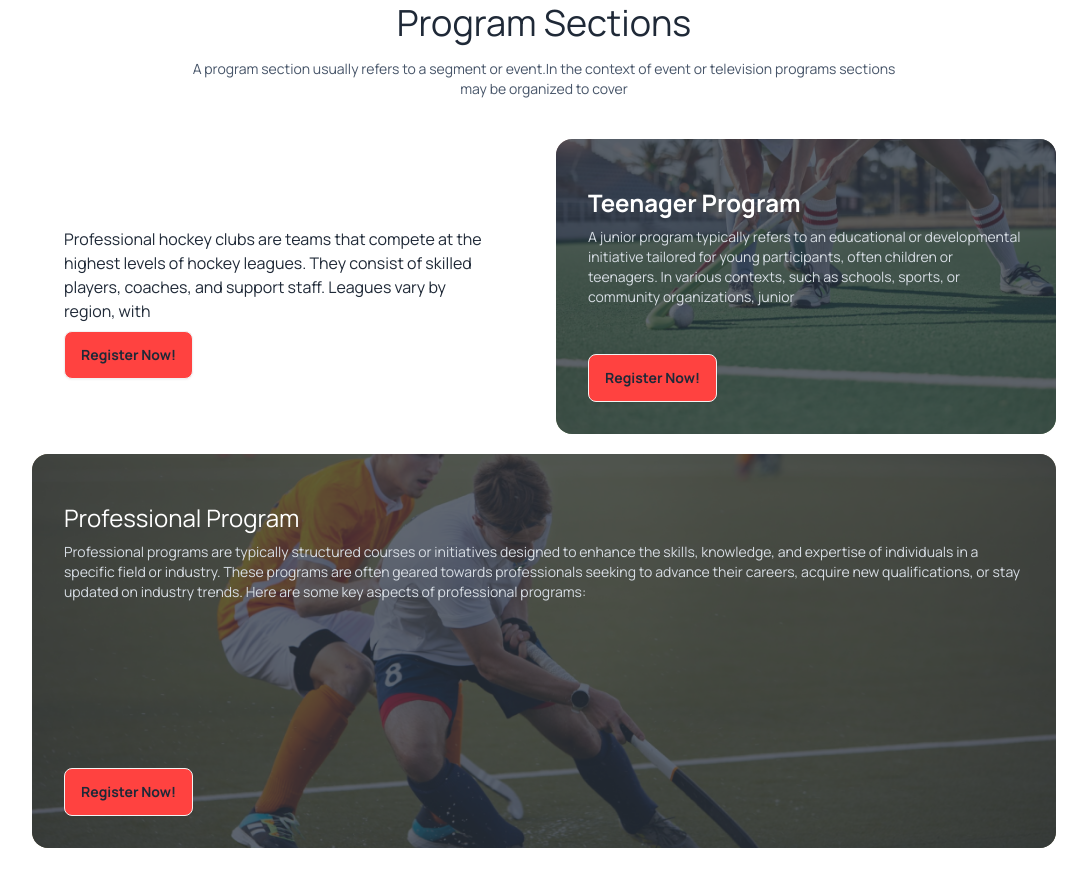
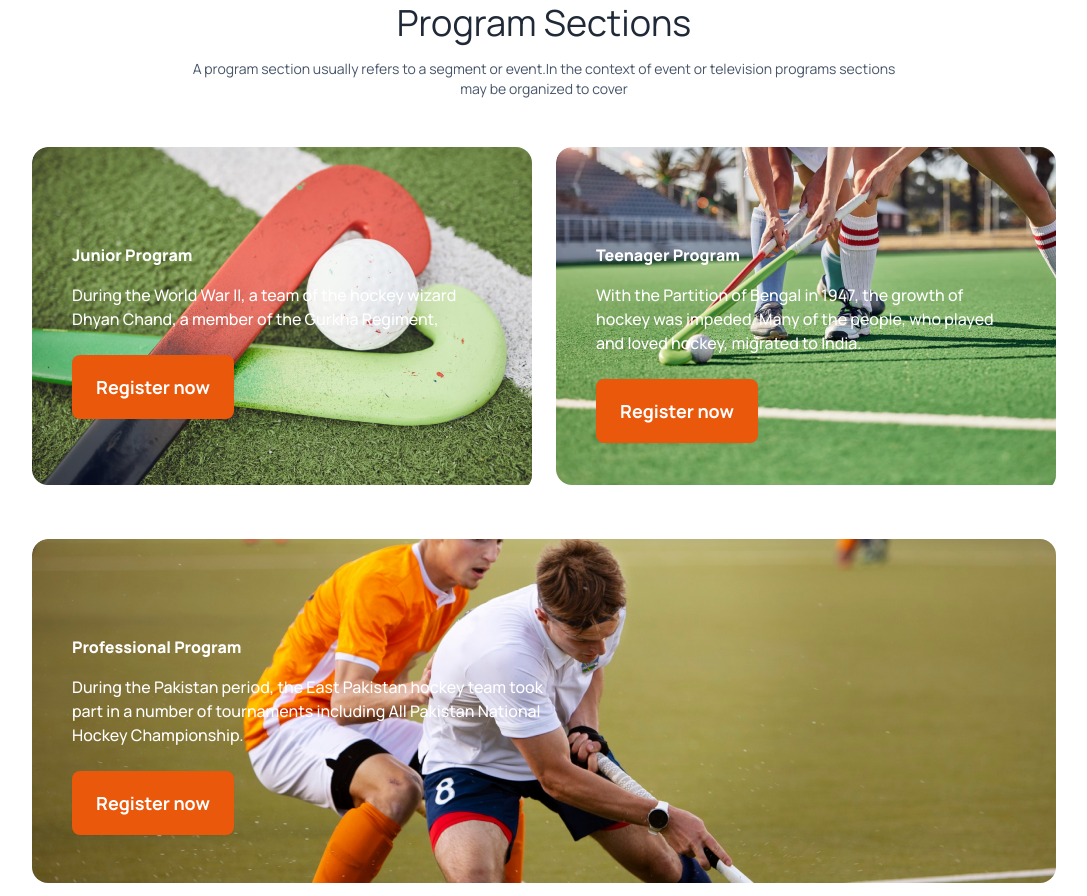
Before and after one commit to jritu4h/Hockeys-Club, a plain HTML site: page index.html in a window 1280 px wide. Shown: the part 1224-2120 px from the top of the page, without its empty margins (96-1183 px from the left). Drawn offline with nearby package versions, Linux system fonts and the light colour scheme.

Commit message:
added my all section

```diff
--- a/index.html
+++ b/index.html
@@ -119,7 +119,7 @@
             <div class=" bg-[#131318] rounded p-4 text-white ">
                 <div>
                     <h3 class="font-extrabold">Meet all the heroes from the field</h3>
-                    <p class="font-medium">Dit amet consectetur. Condimentum dignissim adipiscing <br> aliquam
+                    <p class="font-medium"> <br> aliquam
                         turpis
                         placerat dolor. Purus urna in sit nullam proin. </p>
                 </div>
@@ -233,52 +233,31 @@
                     context of event or television programs sections <br> may be organized to cover</p>
 
             </div>
-            <div>
+            <div class="md:grid grid-cols-2 gap-6 mt-12">
 
-                <div class="grid gap-6 pt-10  grid-cols-1  lg:grid-cols-2">
-                    <div class="bg-[linear-gradient(45deg,rgba(0,0,0,0.4),rgba(0,0,0,0.1)), url(./Images/2.png" )]">
-
-                        <div class="card-body">
-                            <h2 class="card-title text-extrabold text-white text-2xl pt-4">Junior Program</h2>
-                            <p class="text-s">Professional hockey clubs are teams that compete at the highest levels of
-                                hockey leagues. They consist of skilled players, coaches, and support staff. Leagues
-                                vary by region, with</p>
-                            <div class="card-actions ">
-                                <button class="btn bg-[#FF4240]">Register Now!</button>
-                            </div>
-                        </div>
-                    </div>
-
-                    <div class="card w-auto image-full">
-                        <figure><img src="./Images/3.png" alt="Shoes" /></figure>
-                        <div class="card-body">
-                            <h2 class="card-title text-extrabold text-white text-2xl pt-4">Teenager Program</h2>
-                            <p class="text-sm">A junior program typically refers to an educational or developmental
-                                initiative tailored for young participants, often children or teenagers. In various
-                                contexts, such as schools, sports, or community organizations, junior</p>
-                            <div class="card-actions">
-                                <button class="btn bg-[#FF4240]">Register Now!</button>
-                            </div>
-                        </div>
-                    </div>
+                <div class="bg-[url('Images/2.png')] bg-no-repeat pl-6 pr-6 pb-6  md:pl-10 md:pr-10 md:pb-12 mb-6 rounded-2xl">
+                  <h2 class="pt-6 md:pt-24 pb-4 font-extrabold text-white">Junior Program</h2>
+                  <p class="font-medium text-white mb-6"> During the World War II, a team of the hockey wizard Dhyan Chand, a member of the Gurkha Regiment,  </p>
+                  <button class="btn btn-xs sm:btn-sm md:btn-md lg:btn-lg bg-orange-600 text-white border-none">Register
+                    now</button>
 
                 </div>
-            </div>
-            <div class="card w-auto pt-5 image-full">
-                <figure><img src="./Images/4.png" alt="Shoes" /></figure>
-                <div class="card-body">
-                    <h2 class="card-titletext-extrabold text-white text-2xl pt-4 ">Professional Program</h2>
-                    <p class="text-sm">Professional programs are typically structured courses or initiatives designed to
-                        enhance the skills, knowledge, and expertise of individuals in a specific field or industry.
-                        These programs are often geared towards professionals seeking to advance their careers, acquire
-                        new qualifications, or stay updated on industry trends. Here are some key aspects of
-                        professional programs:</p>
-                    <div class="card-actions">
-                        <button class="btn bg-[#FF4240]">Register Now!</button>
-                    </div>
+                <div class="bg-[url('Images/3.png')] bg-no-repeat pl-6 pr-6 pb-6 md:pl-10 md:pr-10 md:pb-12 mb-6 rounded-2xl">
+                  <h2 class="pt-6 md:pt-24 pb-4 font-extrabold text-white">Teenager Program</h2>
+                  <p class="font-medium text-white mb-6">With the Partition of Bengal in 1947, the growth of hockey was impeded. Many of the people, who played and loved hockey, migrated to India. </p>
+                  <button class="btn btn-xs sm:btn-sm md:btn-md lg:btn-lg  bg-orange-600 text-white border-none">Register
+                    now</button>
                 </div>
-            </div>
-            </div>
+                <div
+                  class="bg-[url('Images/4.png')] bg-no-repeat col-span-2  pl-6 pr-6 pb-6 md:pl-10 md:pr-10 md:pb-12 mb-6 rounded-2xl ">
+                  <h2 class="pt-6 md:pt-24 pb-4 font-extrabold text-white">Professional Program</h2>
+                  <p class="font-medium text-white mb-6 md:w-1/2">During the Pakistan period, the East Pakistan hockey team took part in a number of tournaments including All Pakistan National Hockey Championship. </p>
+                  <button class="btn btn-xs sm:btn-sm md:btn-md lg:btn-lg  bg-orange-600 text-white border-none">Register
+                    now</button>
+                </div>
+              </div>
+
+
         </section>
         <section>
             <div class="text-center pt-24">
@@ -1086,8 +1065,8 @@
                         </div>
                         <div class="mt-4">
                             <label for="">Message</label>
-                            <textarea class=" w-full mt-2 textarea textarea-bordered"
-                                placeholder="Write your message" rows="4"></textarea>
+                            <textarea class=" w-full mt-2 textarea textarea-bordered" placeholder="Write your message"
+                                rows="4"></textarea>
 
                         </div>
 
```
